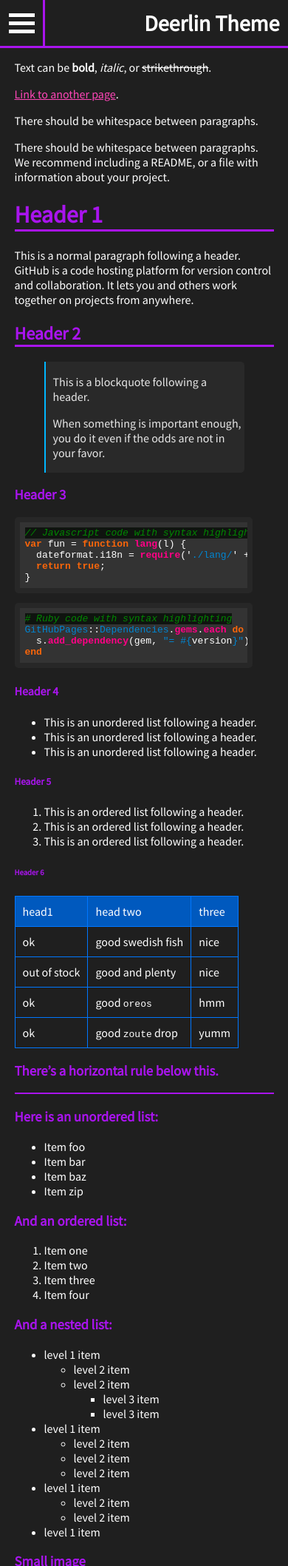
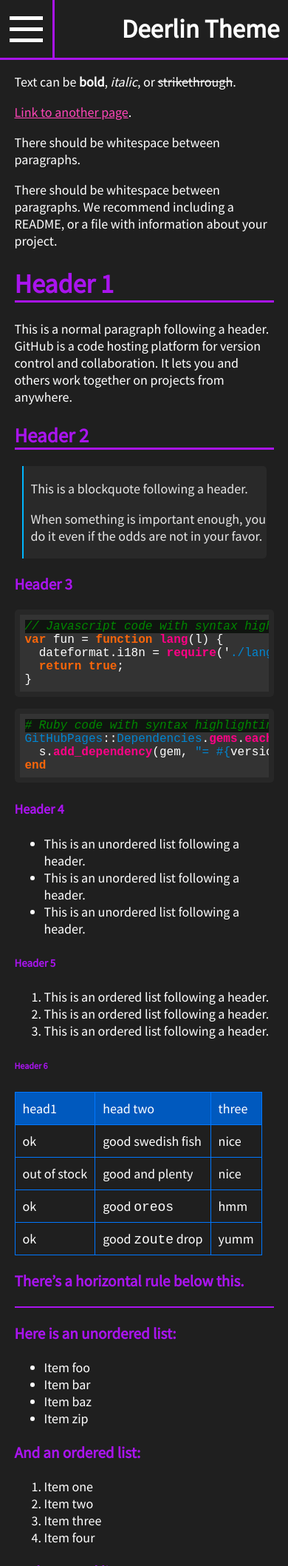
Before and after one commit to nashiradeer/deerlin-for-jekyll, a Jekyll site: the page built from index.md, in a window 390 px wide, cut to the strip 0-2117 px from the top of the page. Shown: the whole strip at 74% size. Built offline with Jekyll 4.4.1, drawn with Linux system fonts in a browser that asks for light colours.

Commit message:
Fix sizing problems

```diff
--- a/_sass/mobile.scss
+++ b/_sass/mobile.scss
@@ -1,10 +1,16 @@
 @media only screen and (max-width: 1000px) {
     main {
         margin: 10px 5%;
+        font-size: 18px;
     }
 
     .highlight pre {
-        max-width: 84%;
+        font-size: 16px;
+        max-width: 93%;
+    }
+
+    blockquote {
+        margin: 18px 10px;
     }
 
     #title-container {
@@ -14,22 +20,22 @@
     }
 
     header a.website-title {
-        font-size: 30px;
+        font-size: 35px;
         font-weight: bolder;
         white-space: nowrap;
         margin: auto 3% auto 0;
     }
 
     header a#menu-btn {
-        padding: 11.5px;
+        padding: 11.5px 13px;
         border-right: 3px solid var(--title-color);
     }
 
     header a#menu-btn div {
-        width: 35px;
+        width: 45px;
         height: 5px;
         background-color: var(--navbar-menubtn-color);
-        margin: 6px 0;
+        margin: 10px 0;
     }
 
     #navbar {
@@ -49,10 +55,11 @@
 
     #navbar a, #navbar a:visited {
         padding: 16px 3%;
-        width: 100%;
+        width: 94%;
         background-color: var(--navbar-background-color);
         color: var(--background-color);
-        font-size: 20px;
+        font-size: 23px;
+        font-weight: bold;
         white-space: nowrap;
         text-decoration: none;
         display: block;
@@ -64,6 +71,7 @@
 
     footer {
         margin: 0;
+        font-size: 17px;
     }
 
     footer hr {
```
